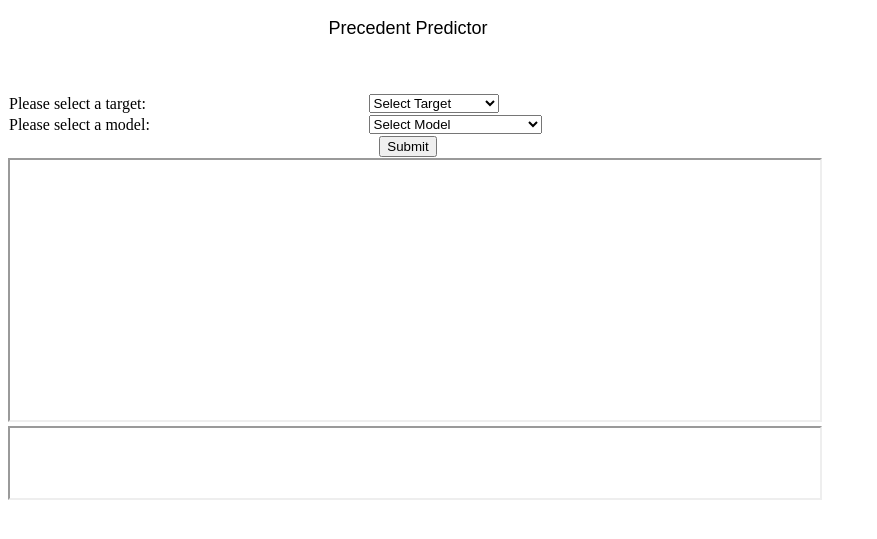
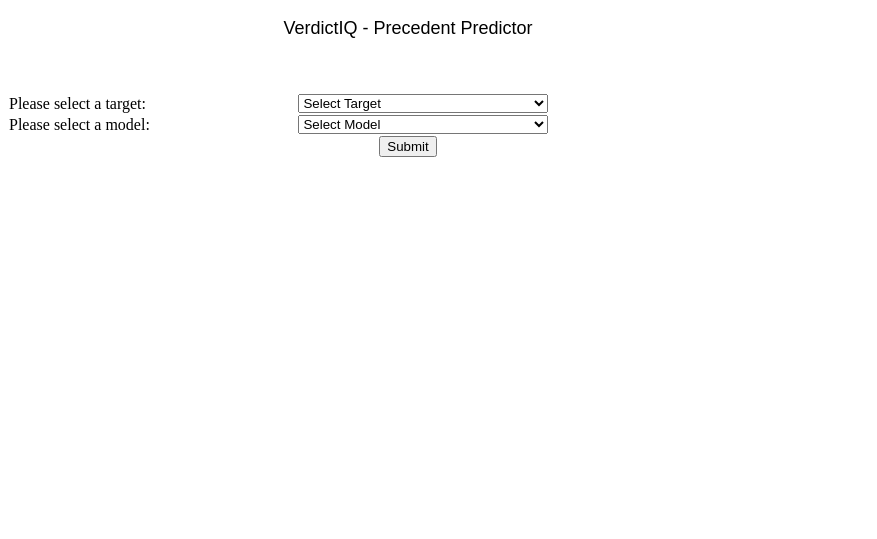
Before and after one commit to dipeshpandya/team_gohan, a Flask app: page / in a window 1280 px wide. Shown: the top 539 px of the page, without its empty margins (0-877 px from the left). Run offline with Flask 3, Linux system fonts and the light colour scheme; parts of the project's set-up code (start-up, migrations or seed data) failed here and were passed over.

Commit message:
Final push with web app comments

```diff
--- a/webapp_python/app.py
+++ b/webapp_python/app.py
@@ -15,10 +15,13 @@ import time
 import matplotlib.pyplot as plt
 import seaborn as sns
 
+# Read in dataset from csv
 df=pd.read_csv('https://docs.google.com/spreadsheets/d/1_ODNIn5n1k9RSVr_7gV2On4idZ6v0B2XPeMhCD18kio/pub?gid=1188863554&single=true&output=csv')
 
+# placeholder for selection array being used later
 select_array = np.array([])
 
+# creating functions for use in runnin models and predictions
 def run_model(target):
     dfwork = df[[
     "decisionDirection",
@@ -50,14 +53,14 @@ def run_model(target):
     X_train, X_test, y_train, y_test = train_test_split(X_imputed, y_imputed, random_state=42)
     return X_train, X_test, y_train, y_test, target
 
+#creating function to models using data returned by run_model function
 def models(X_train, X_test, y_train, y_test, target):
     knn(X_train, X_test, y_train, y_test, target)
     lr(X_train, X_test, y_train, y_test, target)
     rf(X_train, X_test, y_train, y_test, target)
     dt(X_train, X_test, y_train, y_test, target)
 
-    # Create the KNN model with 10 neighbors
-
+# Function for KNN model
 def knn(X, xt,y, yt, target):
     model = KNeighborsClassifier(n_neighbors=10)
     model_name = 'KNN'
@@ -73,6 +76,7 @@ def knn(X, xt,y, yt, target):
     update_score(target,model_name, function_name, train_score, test_score, acc_score)
     return model
 
+# Function for Logistic Regression model
 def lr(X, xt,y, yt, target):
     # Create the logistic regression classifier model with a random_state of 1
     model = LogisticRegression(max_iter=2000)
@@ -93,6 +97,7 @@ def lr(X, xt,y, yt, target):
     update_score(target,model_name, function_name, train_score, test_score, acc_score)
     return model
 
+# Function for Random Forest Classifier model
 def rf(X, xt,y, yt, target):
     # Create the random forest classifier model with a random_state of 1
     rt_model = RandomForestClassifier(n_estimators=128, random_state=42)
@@ -112,6 +117,7 @@ def rf(X, xt,y, yt, target):
     update_score(target,model_name, function_name, train_score, test_score, acc_score)
     return rt_model
 
+# Function for Decision Tree Classifier model
 def dt(X, xt,y, yt, target):
     from sklearn import tree
     # Create the decision tree classifier model with a random_state of 1
@@ -133,10 +139,12 @@ def dt(X, xt,y, yt, target):
     update_score(target,model_name, function_name, train_score, test_score, acc_score)
     return model
 
+# Function for appending accuracy scores into dataframe
 def update_score(target, model, fn, trs, tss, acc):
 
     model_score.append({'target_column': target, 'model_name': model, 'function_name' : fn, 'training_score': trs, 'testing_score': tss, 'accuracy_score': acc})
 
+# Function for predicting outcome from trained model
 def predict_outcome(trained_model, selection1, target):
     selection_df = pd.DataFrame(selection1)
     selection_df = selection_df.T
@@ -153,7 +161,10 @@ def predict_outcome(trained_model, selection1, target):
 
     return prediction_text
 
+# Initializing the prediction variable
 prediction = None
+
+# Initial creation of dataframe for analysis
 dfwork = df[[
 "decisionDirection",
 "decisionType",
@@ -187,15 +198,9 @@ model_scores = pd.DataFrame(model_score)
 
 trained_model = None
 
-# decisionType	1	opinion of the court (orally argued)	decision type
-# decisionType	2	per curiam (no oral argument)	decision type
-# decisionType	4	decrees	decision type
-# decisionType	5	equally divided vote	decision type
-# decisionType	6	per curiam (orally argued)	decision type
-# decisionType	7	judgment of the Court (orally argued)	decision type
-# decisionType	8	seriatim	decision type
+# Creating the variables holding information for each feature being displayed in dropdowns.
 
-
+# Dropdown for Decision Type
 dt_dropdown = """<td><label for='dt_select'>Please select a Decision Type:</label></td>
 <td><select name='dt_select' placeholder='Decision Type'>
 <option disabled selected hidden>Select Decision Type</option>
@@ -208,6 +213,7 @@ dt_dropdown = """<td><label for='dt_select'>Please select a Decision Type:</labe
 <option value='8'>seriatim</option>
 </select></td>"""
 
+# Dropdown for Decision Direction
 dd_dropdown = """<td><label for='dd_select'>Please select a Decision Direction:</label></td>
 <td><select name='dd_select' placeholder='Decision Direction'>
 <option disabled selected hidden>Select Decision Direction</option>
@@ -216,6 +222,7 @@ dd_dropdown = """<td><label for='dd_select'>Please select a Decision Direction:<
 <option value='3'>unspecifiable</option>
 </select></td>"""
 
+# Dropdown for Case Disposition
 cd_dropdown = """<td><label for='cd_select'>Please select a Case Disposition:</label></td>
 <td><select name='cd_select' placeholder='Case Disposition'>
 <option disabled selected hidden>Select Case Disposition</option>
@@ -232,6 +239,7 @@ cd_dropdown = """<td><label for='cd_select'>Please select a Case Disposition:</l
 <option value='11'>no disposition</option>
 </select></td>"""
 
+# Dropdown for Winning Party
 pw_dropdown = """<td><label for='pw_select'>Please select a Winning Party:</label></td>
 <td><select name='pw_select' placeholder='Winning Party'>
 <option disabled selected hidden>Select Winning Party</option>
@@ -240,6 +248,7 @@ pw_dropdown = """<td><label for='pw_select'>Please select a Winning Party:</labe
 <option value='2'>favorable disposition for petitioning party unclear</option>
 </select></td>"""
 
+# Dropdown for Three Judge Fiduciary
 tjf_dropdown = """<td><label for='tjf_select'>Please select a Three Judge Fiduciary:</label></td>
 <td><select name='tjf_select' placeholder='Three Judge Fiduciary'>
 <option disabled selected hidden>Select Three Judge Fiduciary</option>
@@ -247,6 +256,7 @@ tjf_dropdown = """<td><label for='tjf_select'>Please select a Three Judge Fiduci
 <option value='1'>3-judge district ct heard case</option>
 </select></td>"""
 
+# Dropdown for Cert Reason
 cr_dropdown = """<td><label for='cr_select'>Please select a Reason for granting cert:</label></td>
 <td><select name='cr_select' placeholder='Reason for granting cert'>
 <option disabled selected hidden>Select Reason for granting cert</option>
@@ -265,6 +275,7 @@ cr_dropdown = """<td><label for='cr_select'>Please select a Reason for granting
 <option value='13'>other reason</option>
 </select></td>"""
 
+# Dropdown for Case Disposition
 ct_dropdown = """<td><label for='ct_select'>Please select a Chief Justice:</label></td>
 <td><select name='ct_select' placeholder='Chief Justice'>
 <option disabled selected hidden>Select Chief Justice</option>
@@ -275,6 +286,7 @@ ct_dropdown = """<td><label for='ct_select'>Please select a Chief Justice:</labe
 <option value='4'>Roberts</option>
 </select></td>"""
 
+# Dropdown for Lower Course Disposition Direction
 ldd_dropdown = """<td><label for='ldd_select'>Please select a Lower Course Disposition Direction	:</label></td>
 <td><select name='ldd_select' placeholder='Lower Course Disposition Direction'>
 <option disabled selected hidden>Select Lower Course Disposition Direction</option>
@@ -283,33 +295,45 @@ ldd_dropdown = """<td><label for='ldd_select'>Please select a Lower Course Dispo
 <option value='3'>unspecifiable</option>
 </select></td>"""
 
+# Creating variables holding the text boxes for entering Majority and Minority vote information
 majvotes = "<tr><td><label for='majVotes'>Enter number of majority votes:</label></td><td><input type=number name='majVotes'></td></tr>"
 minvotes = "<tr><td><label for='minVotes'>Enter number of minority votes:</label></td><td><input type=number name='minVotes'></td></tr>"
 
-finalrequest=[]
 
+# Reading in the prompts from csv file
 prompts=pd.read_csv("https://docs.google.com/spreadsheets/d/e/2PACX-1vTcUMWXktcB48qH6B77aGPX1XfrkbBc2_RxzJbmCdtDkUZa2m1orezx1pcrGdvfGytfNQL8L-_58SyP/pub?gid=0&single=true&output=csv")
 prompts = prompts.sort_values(by = ['features', 'selection'])
 prompts.reset_index(drop=True, inplace=True)
-starting_with_0 = ['partyWinning','threeJudgeFdc']
-prompts_0 = prompts[prompts['features'].isin(starting_with_0)]
-prompts_1 = prompts[~prompts['features'].isin(starting_with_0)]
+# starting_with_0 = ['partyWinning','threeJudgeFdc']
+# prompts_0 = prompts[prompts['features'].isin(starting_with_0)]
+# prompts_1 = prompts[~prompts['features'].isin(starting_with_0)]
 
+
+# Initializing Flask application
 app = Flask(__name__)
 
+# Defining the index page
 @app.route("/")
 def app_input_page():
+
+    # Displaying model scores dataframe on screen
     df_html = model_scores.to_html(index=False)
     return render_template("index.html", df_html=df_html)
 
-@app.route("/predict",  methods=['POST'])
+# Defining the  page
+@app.route("/featureselection",  methods=['POST'])
 def second_page():
+
+    # Initializing the HTML code with data to be displayed on screen
     html_data = "<tr style='display:none'><td>Target selected:</td><td><input type=text name=""tgtselected"" value='"+request.form['tgtselect']+"'/></td></tr><tr style='display:none'><td>Model selected:</td><td><input type=text name=""mdlselected"" value='"+request.form['mdlselect']+"'/></td></tr>"
 
+    # pulling the POST value from the form
     tgtselected = request.form['tgtselect']
 
+    # Initializing a blank variable for holding the information for relevant dropdowns
     dropdowndata=""
 
+    # Populating the dropdowndata variable with relevant dropdowns
     if tgtselected == "decisionType":
         dropdowndata="<tr>" + cd_dropdown + "</tr><tr>" + cr_dropdown + "</tr><tr>" + ct_dropdown + "</tr><tr>" + dd_dropdown+"</tr><tr>" + ldd_dropdown + "</tr><tr>" + pw_dropdown + "</tr><tr>" + tjf_dropdown
 
@@ -322,16 +346,20 @@ def second_page():
     elif tgtselected == "caseDisposition":
         dropdowndata="<tr>" + cr_dropdown + "</tr><tr>" + ct_dropdown + "</tr><tr>" + dd_dropdown + "</tr><tr>" + dt_dropdown+"</tr><tr>" + ldd_dropdown + "</tr><tr>" + pw_dropdown + "</tr><tr>" + tjf_dropdown
 
-    return render_template("output.html", html_data=Markup(html_data + dropdowndata + majvotes +  minvotes))
+    return render_template("featureselection.html", html_data=Markup(html_data + dropdowndata + majvotes +  minvotes))
 
-@app.route("/predict2",  methods=['POST'])
+@app.route("/prediction",  methods=['POST'])
 def third_page():
 
+    # Reinitializing selection array
     select_array = np.array([])
+
+    # Pulling in the target and models selected from the posted data
     tgtselected = request.form['tgtselected']
     mdlselected = request.form['mdlselected']
     trained_model = None
 
+    # Populating data selected from dropdowns into arrays in correct sequence depending on target selected
     if tgtselected == "decisionType":
         select_array = np.append(select_array,int(request.form["cd_select"])).astype(int)
         select_array = np.append(select_array,int(request.form["cr_select"])).astype(int)
@@ -376,8 +404,10 @@ def third_page():
         select_array = np.append(select_array,int(request.form["majVotes"])).astype(int)
         select_array = np.append(select_array,int(request.form["minVotes"])).astype(int)
 
+    # Reading in X_train, X_test, y_train, y_test and target from run_model function
     Xn, Xt, yn, yt, tgt = run_model(tgtselected)
 
+    # Training selected model with train, test and target data
     if mdlselected == "1":
         trained_model = knn(X_train, X_test, y_train, y_test, tgtselected)
     elif mdlselected == "2":
@@ -387,12 +417,13 @@ def third_page():
     elif mdlselected == "4":
         trained_model = dt(X_train, X_test, y_train, y_test, tgtselected)
 
-    trained_model = rf(Xn, Xt, yn, yt, tgt)
+    # Reading prediction from the predict_outcome function based on the trained_model, the selection array and target selected
     result = predict_outcome(trained_model, select_array, tgtselected)
-    # result = ""
+
+    # Feeding result to HTML data
     html_data = result
 
-    return render_template("output2.html", html_data=Markup(html_data))
+    return render_template("prediction.html", html_data=Markup(html_data))
 
 if __name__ == "__main__":
     app.run(debug=True)
--- a/webapp_python/templates/index.html
+++ b/webapp_python/templates/index.html
@@ -24,11 +24,15 @@
         tr:nth-child(even) {
             background-color: Lightblue;
         }
+
+        select {
+            width:250px;
+        }
     </style>
 </head>
 
 <body>
-    <p style="font-family: Arial, Helvetica, sans-serif; font-size: large; text-align:center; width: 800px;">Precedent Predictor</p>
+    <p style="font-family: Arial, Helvetica, sans-serif; font-size: large; text-align:center; width: 800px;">VerdictIQ - Precedent Predictor</p>
     <div>
         {{ df_html|safe }}
     </div>
@@ -71,9 +75,9 @@
         </table>
     </form>
 
-<iframe name="second_page_frame" style="width:810px; height: 260px; ;"></iframe>
+<iframe name="second_page_frame" style="width:810px; height: 260px; border:none;"></iframe><br>
 
-<iframe name="third_page_frame" style="width:810px; height: 70px; ;"></iframe>
+<iframe name="third_page_frame" style="width:810px; height: 70px; border:none;"></iframe>
 
 
 </body>
```
Also changed, not shown: webapp_python/templates/featureselection.html (renamed from webapp_python/templates/output.html, +9 -0 lines), webapp_python/templates/prediction.html (renamed from webapp_python/templates/output2.html).
